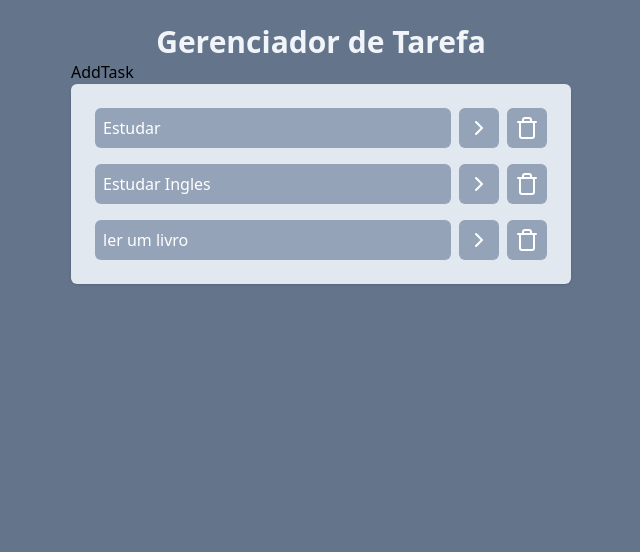
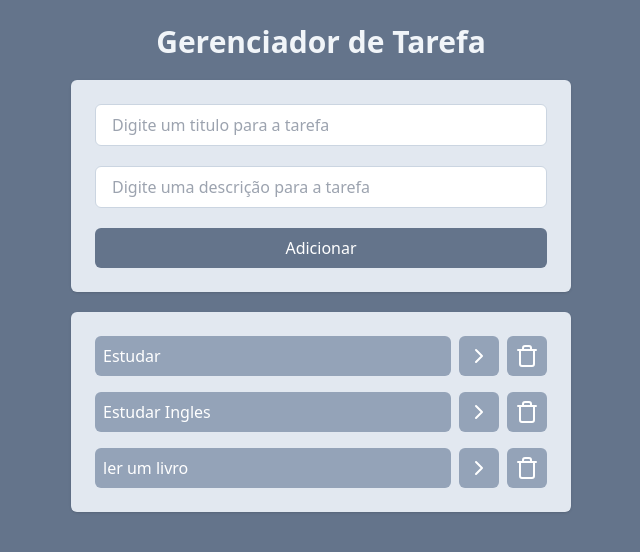
Before and after one commit to cesinhadev/Gerenciador_Tarefa, a React (Vite) app: page / in a window 1280 px wide. Shown: the top 552 px of the page, without its empty margins (319-959 px from the left). Built offline with nearby package versions, Linux system fonts and the light colour scheme.

Commit message:
Adicionando a função de adicionar tarefa

```diff
--- a/src/App.jsx
+++ b/src/App.jsx
@@ -40,13 +40,23 @@
 		setTasks(newTask);
 	}
 
+	function onAddTaskSubmit(title, description) {
+		const newTask = {
+			id: tasks.length + 1,
+			title,
+			description,
+			isCompleted: false,
+		};
+		setTasks([...tasks, newTask]);
+	}
+
 	return (
 		<div className="w-screen h-screen bg-slate-500 flex justify-center p-6">
-			<div className="w-[500px]">
+			<div className="w-[500px] space-y-5">
 				<h1 className="text-3xl text-slate-100 font-bold text-center">
 					Gerenciador de Tarefa
 				</h1>
-				<AddTask />
+				<AddTask onAddTaskSubmit={onAddTaskSubmit}/>
 				<Task
 					tasks={tasks}
 					onTaskClick={onTaskClick}
--- a/src/components/AddTask.jsx
+++ b/src/components/AddTask.jsx
@@ -1,7 +1,40 @@
-function AddTask() {
+import { useState } from "react";
+
+function AddTask({ onAddTaskSubmit }) {
+	const [title, setTitle] = useState("");
+	const [description, setDescription] = useState("");
+
 	return (
-		<div>
-			<h1>AddTask</h1>
+		<div className="space-y-5 p-6 bg-slate-200 rounded-md shadow flex flex-col">
+			<input
+				type="text"
+				placeholder="Digite um titulo para a tarefa"
+				className="border border-slate-300 outline-slate-400 px-4 py-2 rounded-md"
+				value={title}
+				onChange={(event) => setTitle(event.target.value)}
+			/>
+			<input
+				type="text"
+				placeholder="Digite uma descrição para a tarefa"
+				className="border border-slate-300 outline-slate-400 px-4 py-2 rounded-md"
+				value={description}
+				onChange={(event) => setDescription(event.target.value)}
+			/>
+			<button
+				onClick={() => {
+					// verifica se possui algo dentro da caixa de texto
+					if (!title.trim() || !description.trim()) {
+						alert("Prencha o titulo e a descrição para continuar");
+					} else {
+						onAddTaskSubmit(title, description);
+						setTitle("");
+						setDescription("");
+					}
+				}}
+				className="bg-slate-500 text-white px-4 py-2 rounded-md font-medium"
+			>
+				Adicionar
+			</button>
 		</div>
 	);
 }
```
